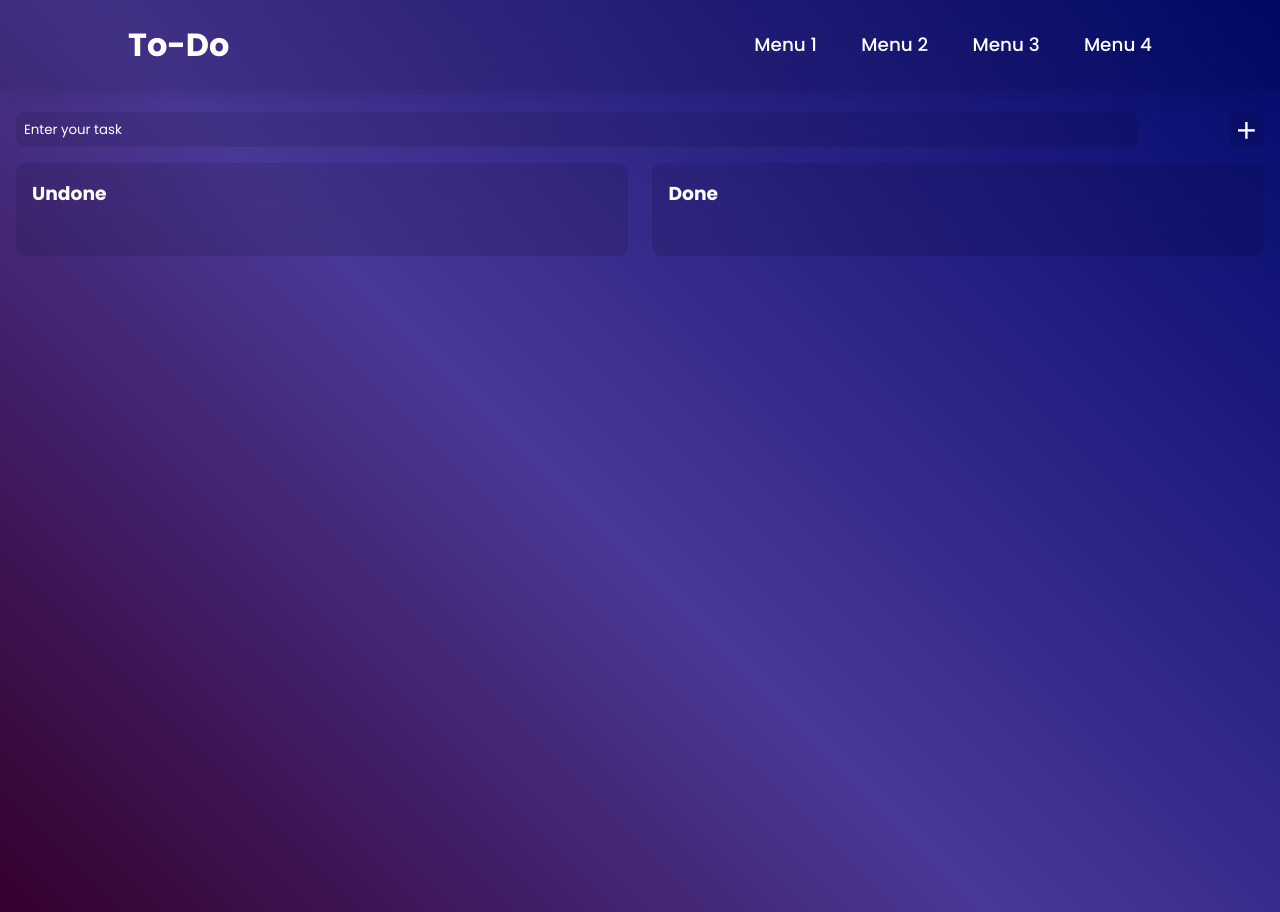
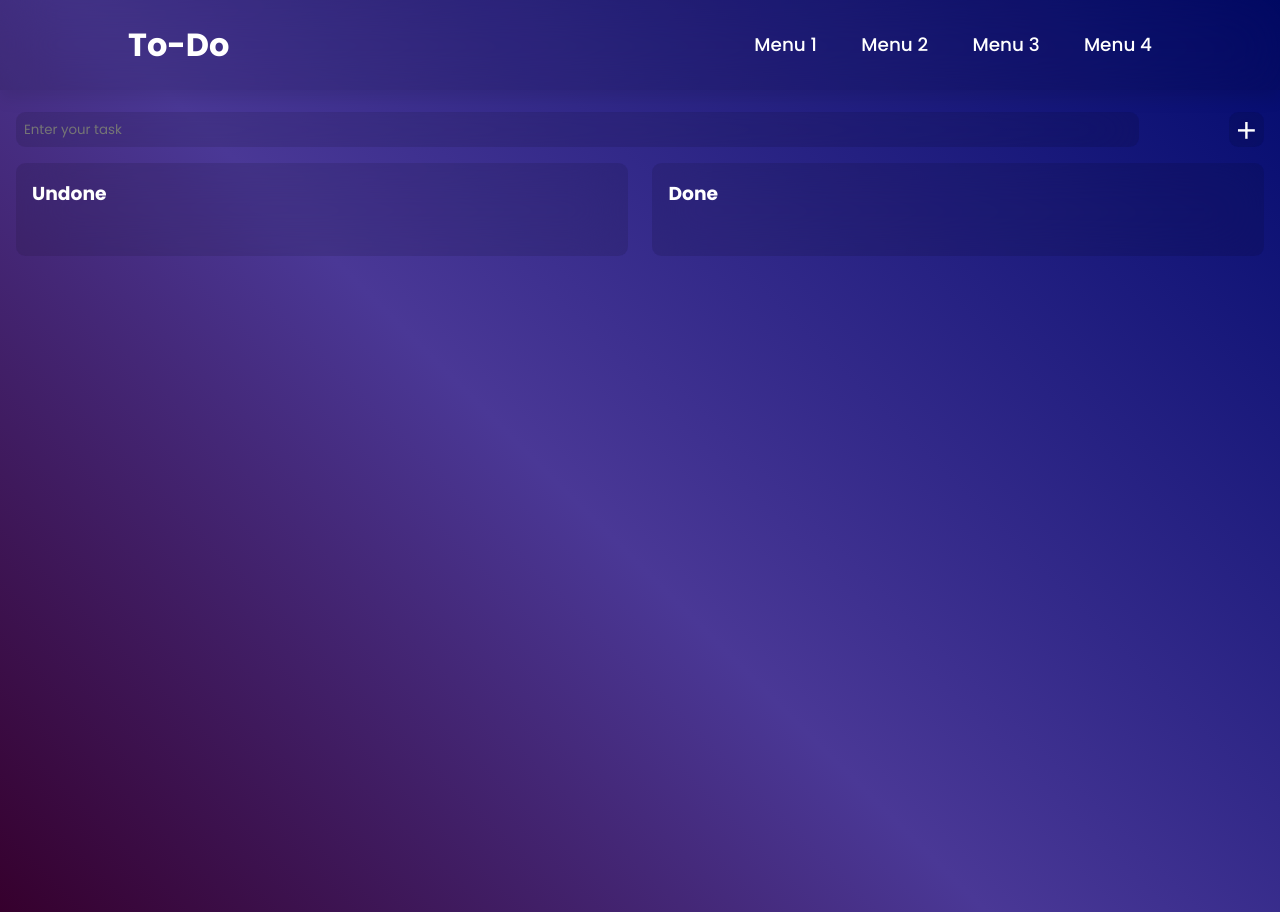
Before and after one commit to quacky20/todolist, a plain HTML site: page index.html in a window 1280 px wide. Drawn offline with nearby package versions, Linux system fonts and the light colour scheme; no server answers.

Commit message:
Update index.html

```diff
--- a/index.html
+++ b/index.html
@@ -23,7 +23,7 @@
     </header>
     <div class="tasks">
         <div id="taskIn">
-            <input id="inputEl" value="Enter your task">
+            <input id="inputEl" placeholder="Enter your task">
             <button id="inputBtn"><i class='bx bx-plus'></i></button>
         </div>
         <div class="taskList">
```
